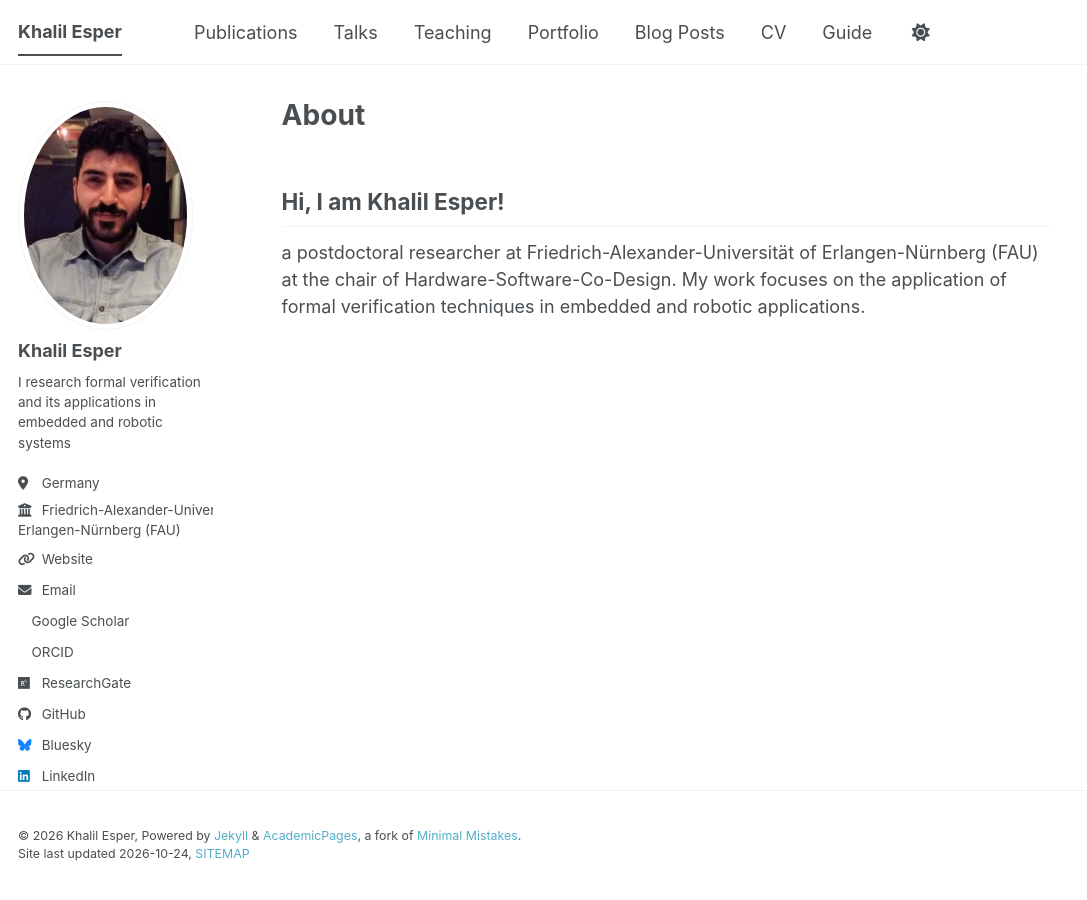
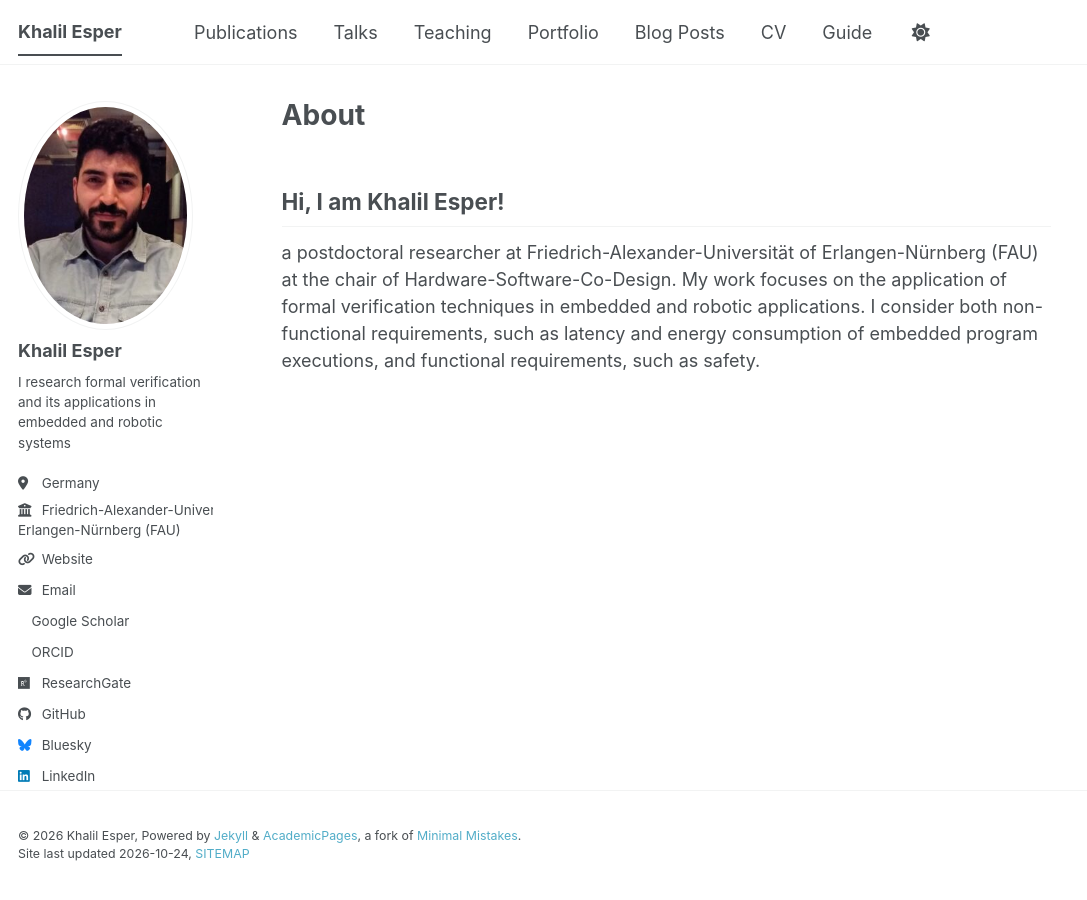
Before and after one commit to khalilesper/khalilesper.github.io, a Jekyll site: the page built from _pages/about.md, in a window 1280 px wide. Shown: the whole page, without its empty margins (0-1087 px from the left). Built offline with Jekyll 4.4.1, drawn with Linux system fonts in a browser that asks for light colours; a style sheet for code colours, icons or effects is not loaded.

Commit message:
Expand about section with requirements focus
Added a sentence about considering non-functional and functional requirements in my work.

```diff
--- a/_pages/about.md
+++ b/_pages/about.md
@@ -12,3 +12,4 @@ Hi, I am Khalil Esper!
 ------
 a postdoctoral researcher at Friedrich-Alexander-Universität of Erlangen-Nürnberg (FAU) at the chair of Hardware-Software-Co-Design.
 My work focuses on the application of formal verification techniques in embedded and robotic applications.
+I consider both non-functional requirements, such as latency and energy consumption of embedded program executions, and functional requirements, such as safety.
```
